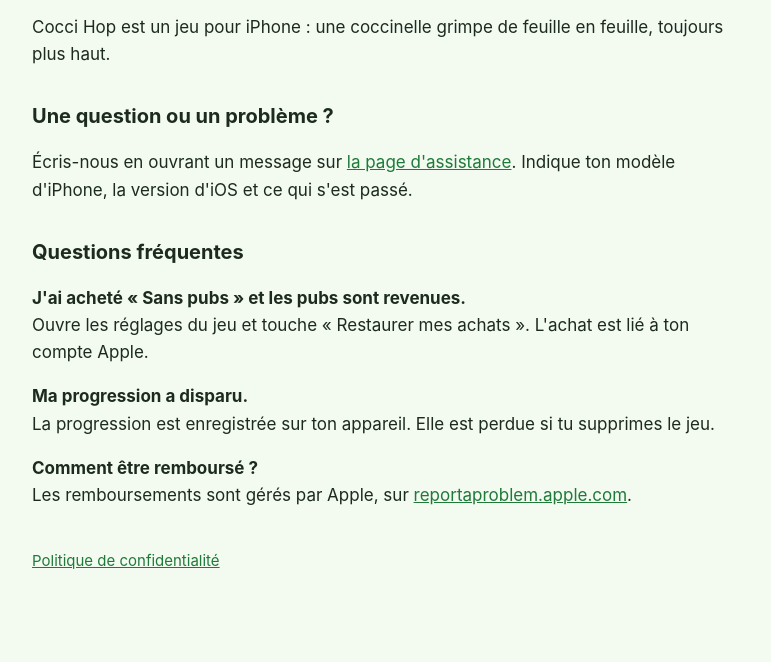
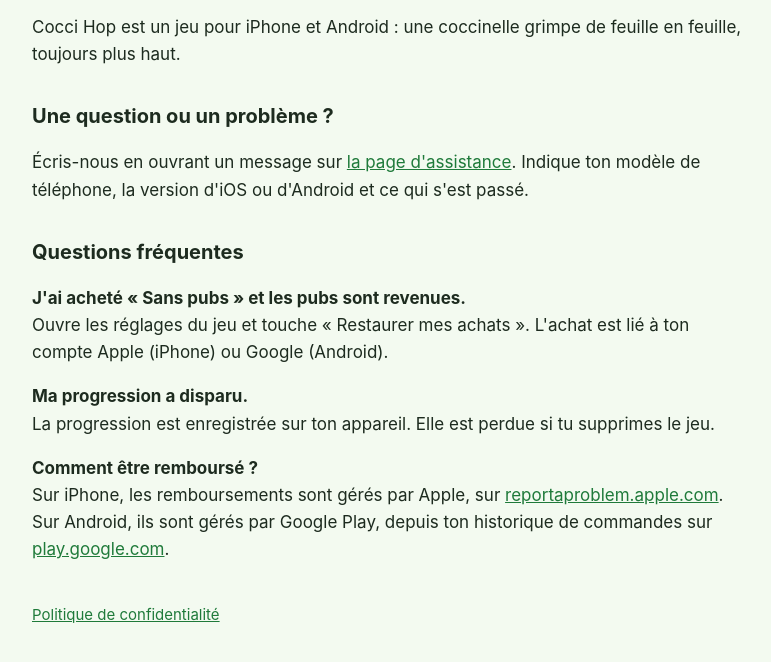
Before and after one commit to Joranvnp/cocci-hop-site, a plain HTML site: page index.html in a window 1280 px wide. Shown: the part 202-864 px from the top of the page, without its empty margins (248-1019 px from the left). Before the commit the page ends 839 px from the top, so only its background shows below. Drawn offline with Linux system fonts and the light colour scheme.

Commit message:
Site : mention d'Android et de Google Play

```diff
--- a/index.html
+++ b/index.html
@@ -2,12 +2,12 @@
 <html lang="fr"><head><meta charset="utf-8"><meta name="viewport" content="width=device-width,initial-scale=1">
 <title>Cocci Hop — Assistance</title><link rel="stylesheet" href="style.css"></head><body>
 <header><img src="icon.png" alt="Icône de Cocci Hop"><h1>Cocci Hop</h1><p class="date">Assistance</p></header>
-<p>Cocci Hop est un jeu pour iPhone : une coccinelle grimpe de feuille en feuille, toujours plus haut.</p>
+<p>Cocci Hop est un jeu pour iPhone et Android : une coccinelle grimpe de feuille en feuille, toujours plus haut.</p>
 <h2>Une question ou un problème ?</h2>
-<p>Écris-nous en ouvrant un message sur <a href="https://github.com/Joranvnp/cocci-hop-site/issues">la page d'assistance</a>. Indique ton modèle d'iPhone, la version d'iOS et ce qui s'est passé.</p>
+<p>Écris-nous en ouvrant un message sur <a href="https://github.com/Joranvnp/cocci-hop-site/issues">la page d'assistance</a>. Indique ton modèle de téléphone, la version d'iOS ou d'Android et ce qui s'est passé.</p>
 <h2>Questions fréquentes</h2>
-<p><strong>J'ai acheté « Sans pubs » et les pubs sont revenues.</strong><br>Ouvre les réglages du jeu et touche « Restaurer mes achats ». L'achat est lié à ton compte Apple.</p>
+<p><strong>J'ai acheté « Sans pubs » et les pubs sont revenues.</strong><br>Ouvre les réglages du jeu et touche « Restaurer mes achats ». L'achat est lié à ton compte Apple (iPhone) ou Google (Android).</p>
 <p><strong>Ma progression a disparu.</strong><br>La progression est enregistrée sur ton appareil. Elle est perdue si tu supprimes le jeu.</p>
-<p><strong>Comment être remboursé ?</strong><br>Les remboursements sont gérés par Apple, sur <a href="https://reportaproblem.apple.com">reportaproblem.apple.com</a>.</p>
+<p><strong>Comment être remboursé ?</strong><br>Sur iPhone, les remboursements sont gérés par Apple, sur <a href="https://reportaproblem.apple.com">reportaproblem.apple.com</a>. Sur Android, ils sont gérés par Google Play, depuis ton historique de commandes sur <a href="https://play.google.com/store/account/orderhistory">play.google.com</a>.</p>
 <nav><a href="confidentialite.html">Politique de confidentialité</a></nav>
 </body></html>
```
Also changed, not shown: confidentialite.html (+3 -3 lines).
